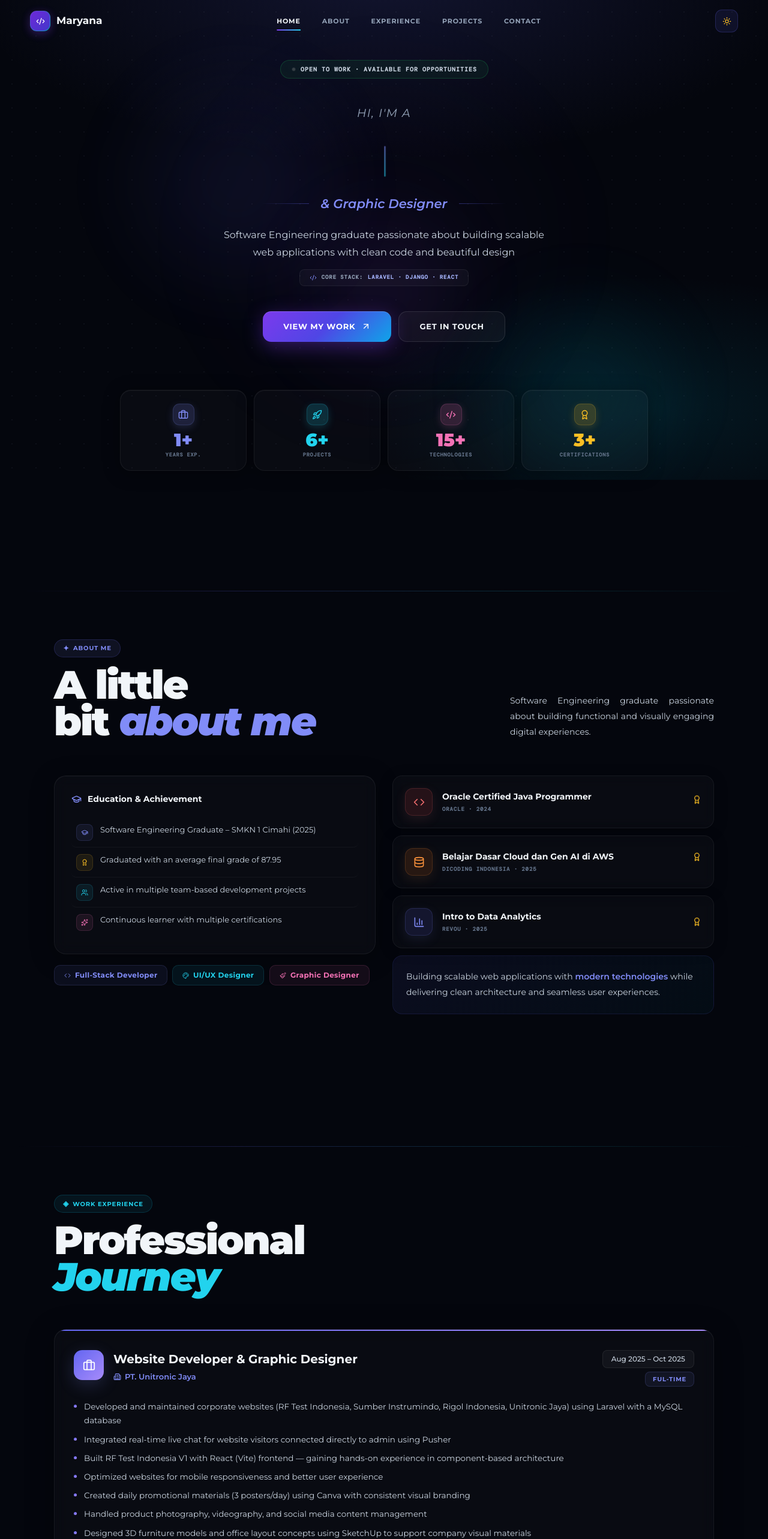
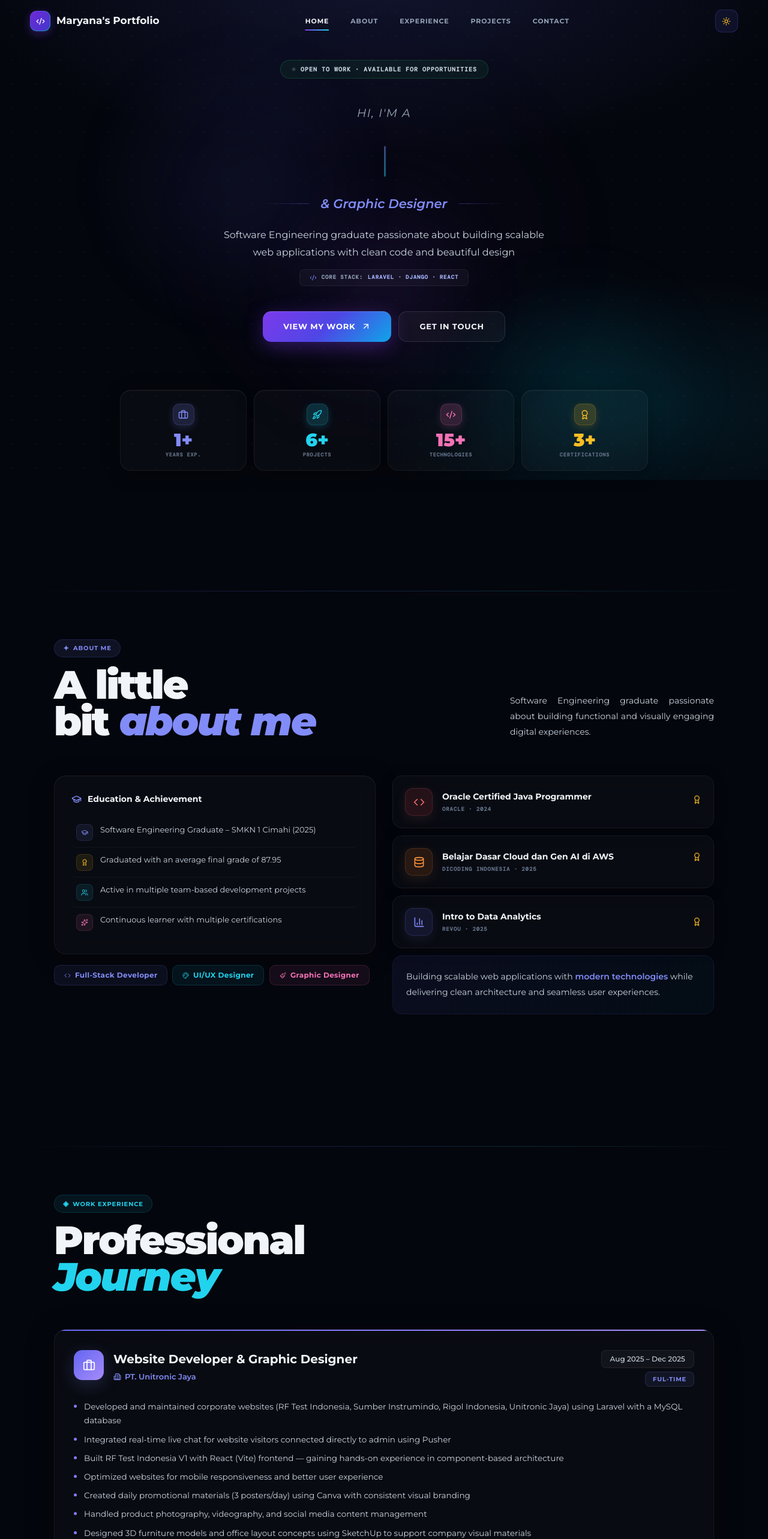
Before and after one commit to mryana23/portfolio-maryana, a React (Vite) app: page / in a window 1280 px wide. Shown: the top 2566 px of the page at 60% size. Built offline with nearby package versions, Linux system fonts and the light colour scheme.

Commit message:
Finalisasi

```diff
--- a/src/App.jsx
+++ b/src/App.jsx
@@ -17,11 +17,11 @@ import nexa from "./assets/nexa.png";
 const projectPreviews = [
   { id:1, title:"RF Test Indonesia", subtitle:"Corporate Website", period:"August 2025", tech:["Laravel","React","MySQL","Pusher","HTML+CSS+JS"], role:"Fullstack Developer", link:"https://rf-test-indonesia.co.id", gradient:"135deg, #0ea5e9, #6366f1", glow:"rgba(99,102,241,0.5)", image:rftest, placeholderIcon:Laptop, tag:"Live Website", tagColor:"#06b6d4" },
   { id:2, title:"Rigol Indonesia", subtitle:"Corporate Website", period:"September 2025", tech:["Laravel","MySQL","HTML+CSS+JS","Pusher"], role:"Fullstack Developer", link:"https://www.rigol-indonesia.co.id/", gradient:"135deg, #10b981, #06b6d4", glow:"rgba(16,185,129,0.5)", image:rigol, placeholderIcon:BarChart3, tag:"Live Website", tagColor:"#10b981" },
-  { id:3, title:"Unitronic Jaya", subtitle:"Corporate Website", period:"December 2025", tech:["Laravel","MySQL","HTML+CSS+JS","Pusher"], role:"Fullstack Developer", link:"https://unitronicjaya.com/", gradient:"135deg, #f59e0b, #f97316", glow:"rgba(249,115,22,0.5)", image:uj, placeholderIcon:Globe2, tag:"Live Website", tagColor:"#f97316" },
+  { id:3, title:"Unitronic Jaya", subtitle:"Corporate Website", period:"October 2025", tech:["Laravel","MySQL","HTML+CSS+JS","Pusher"], role:"Fullstack Developer", link:"https://unitronicjaya.com/", gradient:"135deg, #f59e0b, #f97316", glow:"rgba(249,115,22,0.5)", image:uj, placeholderIcon:Globe2, tag:"Live Website", tagColor:"#f97316" },
   { id:4, title:"Extracurricular Mgmt", subtitle:"School Management App", period:"Aug–Nov 2024", tech:["Laravel","MySQL","HTML+CSS+JS"], role:"Fullstack Developer & Team Lead", link:null, gradient:"135deg, #a855f7, #ec4899", glow:"rgba(168,85,247,0.5)", image:extra, placeholderIcon:School, tag:"School Project", tagColor:"#a855f7" },
   { id:5, title:"Flight Ticket Booking", subtitle:"Booking Platform", period:"Dec 2024–Jan 2025", tech:["Laravel","MySQL","Midtrans API","HTML+CSS+JS"], role:"Fullstack Developer", link:null, gradient:"135deg, #ef4444, #f97316", glow:"rgba(239,68,68,0.5)", image:aerosky, placeholderIcon:Plane, tag:"Full-stack App", tagColor:"#ef4444" },
   { id:6, title:"Arts Community", subtitle:"Community App", period:"Jan–Mar 2025", tech:["Django","MariaDB","REST API","Python"], role:"Backend Developer", link:null, gradient:"135deg, #6366f1, #a855f7", glow:"rgba(99,102,241,0.5)", image:artefy, placeholderIcon:Palette, tag:"Internship Project", tagColor:"#6366f1" },
-  { id:7, title:"NexaTech", subtitle:"Company Profile Website", period:"October 2025", tech:["React","Tailwind CSS","Vite"], role:"Frontend Developer", link:"https://nexa-tech-virid.vercel.app/", gradient:"135deg, #22c55e, #06b6d4", glow:"rgba(34,197,94,0.5)", image:nexa, placeholderIcon:Sparkles, tag:"Live Website", tagColor:"#22c55e" },
+  { id:7, title:"NexaTech", subtitle:"Dummy Company Profile Website", period:"October 2025", tech:["React","Tailwind CSS","Vite"], role:"Frontend Developer", link:"https://nexa-tech-virid.vercel.app/", gradient:"135deg, #22c55e, #06b6d4", glow:"rgba(34,197,94,0.5)", image:nexa, placeholderIcon:Sparkles, tag:"Live Website", tagColor:"#22c55e" },
   { id:8, title:"Sumber Instrumindo", subtitle:"Corporate Website", period:"September 2024", tech:["Laravel","MySQL","Bootstrap","HTML+CSS+JS"], role:"Fullstack Developer", link:"https://sumberinstrumindo.com/", gradient:"135deg, #f97316, #ef4444", glow:"rgba(249,115,22,0.5)", image:sumber, placeholderIcon:Boxes, tag:"Live Website", tagColor:"#f97316" },
 ];
 
@@ -140,7 +140,7 @@ export default function Portfolio() {
   };
 
   const experiences = [
-    { role:"Website Developer & Graphic Designer", company:"PT. Unitronic Jaya", period:"Aug 2025 – Oct 2025", type:"Ful-time", accent:"#818cf8", gradient:"135deg, #6366f1 0%, #a78bfa 100%",
+    { role:"Website Developer & Graphic Designer", company:"PT. Unitronic Jaya", period:"Aug 2025 – Dec 2025", type:"Ful-time", accent:"#818cf8", gradient:"135deg, #6366f1 0%, #a78bfa 100%",
       description:["Developed and maintained corporate websites (RF Test Indonesia, Sumber Instrumindo, Rigol Indonesia, Unitronic Jaya) using Laravel with a MySQL database","Integrated real-time live chat for website visitors connected directly to admin using Pusher","Built RF Test Indonesia V1 with React (Vite) frontend — gaining hands-on experience in component-based architecture","Optimized websites for mobile responsiveness and better user experience","Created daily promotional materials (3 posters/day) using Canva with consistent visual branding","Handled product photography, videography, and social media content management","Designed 3D furniture models and office layout concepts using SketchUp to support company visual materials"],
       tech:["Laravel","React","MySQL","Pusher","Canva","SketchUp","Video Editing","Graphic Design","3D Modeling"] },
     { role:"Backend Developer & Technical Writer", company:"PT. Median Talenta Raya", period:"Jan 2025 – May 2025", type:"Internship", accent:"#34d399", gradient:"135deg, #10b981 0%, #06b6d4 100%",
@@ -310,7 +310,7 @@ export default function Portfolio() {
                 <Code2 size={15} color="#fff" />
               </div>
             </div>
-            <span style={{fontWeight:700,fontSize:"17px",color:T.text}}>Maryana</span>
+            <span style={{fontWeight:700,fontSize:"17px",color:T.text}}>Maryana's Portfolio</span>
           </button>
 
           <div className="hide-mob" style={{display:"flex",alignItems:"center",gap:"36px"}}>
@@ -785,10 +785,10 @@ export default function Portfolio() {
           </div>
           <div style={{display:"grid",gridTemplateColumns:"repeat(auto-fill,minmax(240px,1fr))",gap:"14px"}}>
             {[
-              {category:"Frontend",icon:Code,accent:"#22d3ee",items:["React","JavaScript","HTML+CSS+JS","Tailwind CSS","Bootstrap","Vite", "Responsive Design", "REST API Integration",  "Nuxt.js" ]},
+              {category:"Frontend",icon:Code,accent:"#22d3ee",items:["React","JavaScript","HTML+CSS+JS","Tailwind CSS","Bootstrap","Vite",  "Nuxt.js", "Responsive Design", "REST API Integration" ]},
               {category:"Backend",icon:Database,accent:"#818cf8",items:["Laravel","Django","MySQL","MariaDB", "MongoDB", "REST API Development","Pusher", "Redish", "Websocket"]},
               {category:"Design",icon:Palette,accent:"#f472b6",items:["Figma","Adobe Photoshop","Canva","UI/UX Design","SketchUp", "Blender", "Graphic Designer", "CorelDraw"]},
-              {category:"Tools & Others",icon:Wrench,accent:"#fbbf24",items:["Git","WordPress","Elementor","Video Editing", "phpMyAdmin", "Microsoft SQL Server", "Google Analytics"]},
+              {category:"Tools & Others",icon:Wrench,accent:"#fbbf24",items:["Git","WordPress","Elementor","Video Editing", "phpMyAdmin", "Microsoft SQL Server", "SEO", "Google Analytics"]},
             ].map((g,i)=>(
               <TiltCard key={i} className={`sr d${i+1}`} style={{padding:"24px",borderRadius:"16px",background:T.cardBg,border:`1px solid ${T.cardBord}`,boxShadow:D?"0 4px 28px rgba(0,0,0,.24),inset 0 1px 0 rgba(255,255,255,.025)":"0 4px 28px rgba(99,102,241,.08)",backdropFilter:"blur(10px)"}}>
                 <div style={{display:"flex",alignItems:"center",gap:"10px",marginBottom:"18px"}}>
@@ -827,7 +827,7 @@ export default function Portfolio() {
           <div style={{display:"grid",gridTemplateColumns:"repeat(3,1fr)",gap:"12px",marginBottom:"32px"}}>
             {[
               {icon:Mail,label:"Email",desc:"Send me a message",href:"mailto:maryanadh787@gmail.com",accent:"#f472b6"},
-              {icon:Github,label:"GitHub",desc:"Check my code",href:"https://github.com/mryana23",accent:"#d2d5d8ff"},
+              {icon:Github,label:"GitHub",desc:"Check my code",href:"https://github.com/mryana23",accent:"#9f6fc7"},
               {icon:Linkedin,label:"Linkedin",desc:"Let's Connect",href:"https://www.linkedin.com/in/maryana-dwi-hendrianty-31b503328/",accent:"#22d3ee"},
             ].map((c,i)=>(
               <a key={i} href={c.href} target={i>0?"_blank":undefined} rel="noopener noreferrer" className="card-hover" style={{padding:"24px 16px",borderRadius:"16px",background:T.cardBg,border:`1px solid ${T.cardBord}`,textDecoration:"none",display:"block",boxShadow:D?"0 4px 24px rgba(0,0,0,0.22)":"0 4px 24px rgba(99,102,241,0.06)",backdropFilter:"blur(10px)"}}>
@@ -853,7 +853,7 @@ export default function Portfolio() {
             <div style={{width:"24px",height:"24px",borderRadius:"7px",background:"linear-gradient(135deg,#7c3aed,#06b6d4)",display:"flex",alignItems:"center",justifyContent:"center",boxShadow:"0 2px 8px rgba(124,58,237,0.3)"}}>
               <Code2 size={11} color="#fff" />
             </div>
-            <span className="fraunces" style={{fontWeight:700,fontSize:"14px",color:D?"#d2d5d8ff":"#1e1b4b"}}>Portfolio 2025</span>
+            <span className="fraunces" style={{fontWeight:700,fontSize:"14px",color:D?"#d2d5d8ff":"#1e1b4b"}}>Portfolio</span>
           </div>
           <p className="mono label-text" style={{color:T.textSub,fontSize:"9px"}}>Built with React · Designed with ✦ care</p>
           <div style={{display:"flex",gap:"8px"}}>
```
